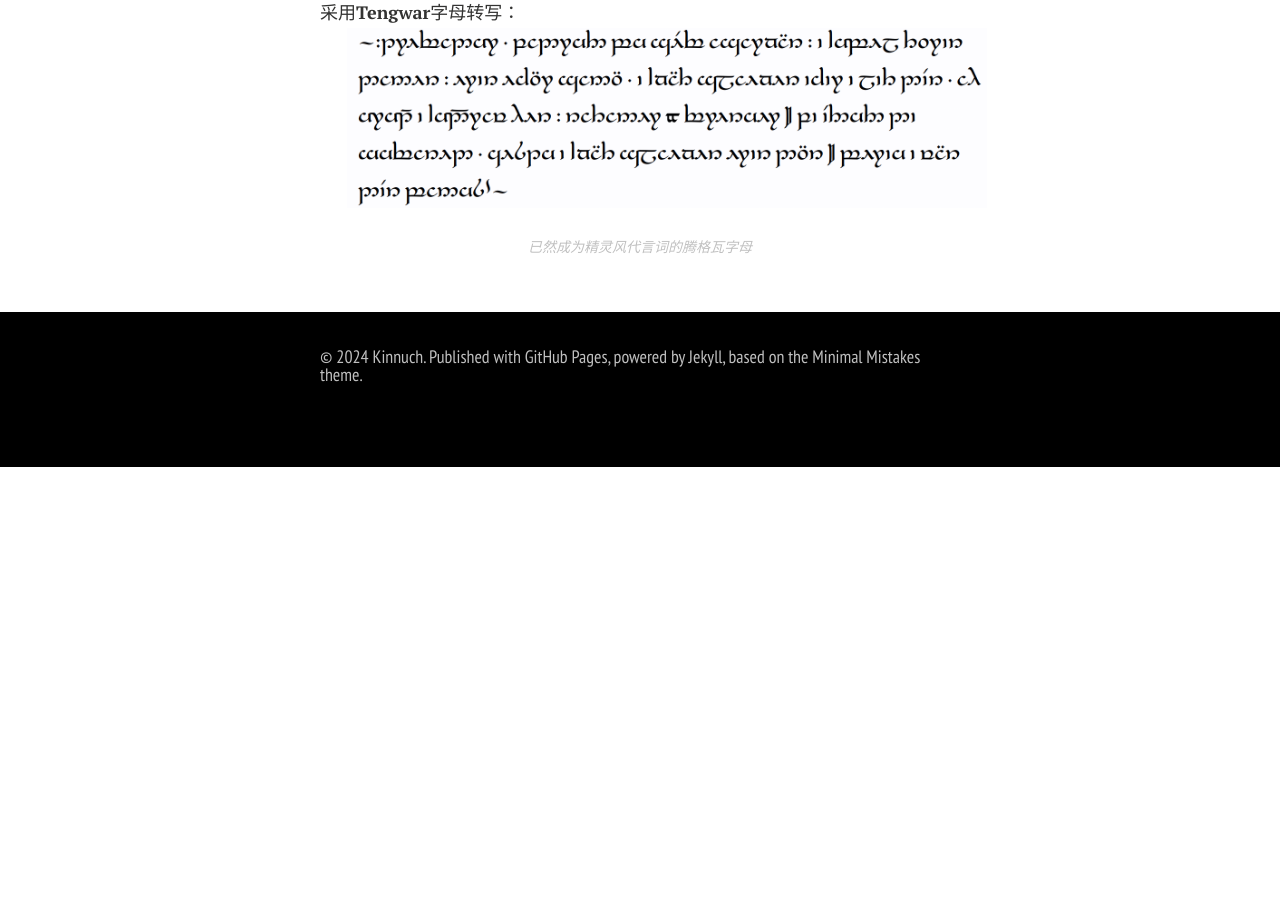
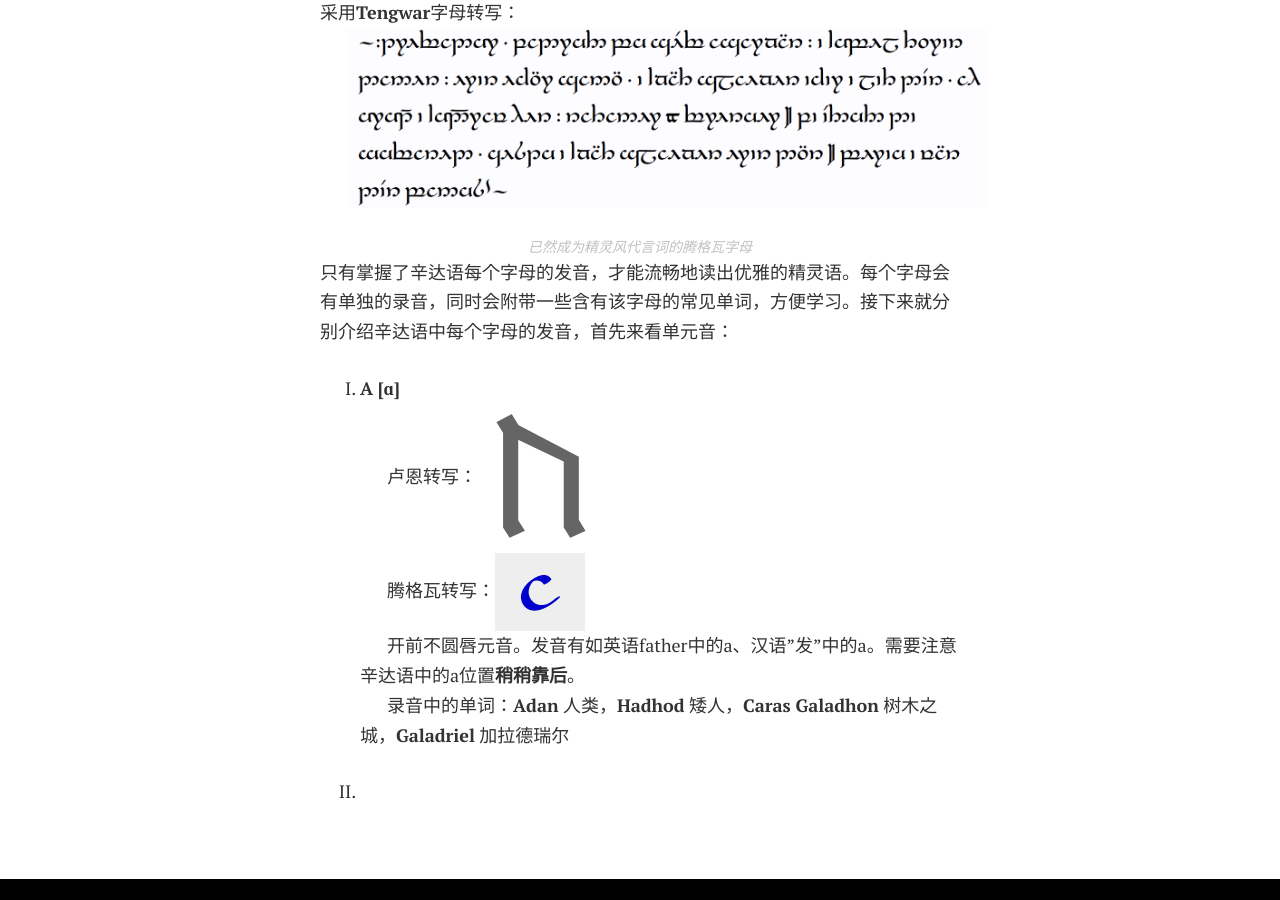
Before and after one commit to Kinnuch/kinnuch.github.io, a Jekyll site: the page built from laim/sindarin.md, in a window 1280 px wide and 900 px high, scrolled down 1809 px. Built offline with Jekyll 4.4.1, drawn with Linux system fonts in a browser that asks for light colours; nearby versions of some CDN libraries; comment, search, counter and statistics services are not loaded; a style sheet for code colours, icons or effects is not loaded; before the commit the page ends 2276 px from its top, so only the background shows below that; some of the changed text lies outside the part shown.

Commit message:
update sindarin lesson

```diff
--- a/laim/sindarin.md
+++ b/laim/sindarin.md
@@ -22,7 +22,7 @@ title: Sindarin Textbook
 
 ## Golthanneth Lad: tîw ah lhónnas| 第零课：字母和语音
 
-辛达语有着多种书写方式，最常用的有三种：基于茹尼字母(Runic)的**Angerthas Daeron**，基于腾格瓦字母(Tengwar)的**Tiwdi**，以及基于拉丁字母的，用于教学最方便的拉丁转写版本。在本课中，三种文字我们都将提及，但在之后的课程中，我们仅使用**拉丁转写**。
+辛达语有着多种书写方式，最常用的有三种：基于卢恩字母(Runic)的**Angerthas Daeron**，基于腾格瓦字母(Tengwar)的**Tiwdi**，以及基于拉丁字母的，用于教学最方便的拉丁转写版本。在本课中，三种文字我们都将提及，但在之后的课程中，我们仅使用**拉丁转写**。
 
 首先来看一段同样的文本，但使用不同字母书写所产生的效果：
 
@@ -45,3 +45,17 @@ title: Sindarin Textbook
 ![TengwarEg](https://kinnuch.github.io/laim/sindarin.assets/TengwarEg.png)
 
 <center style="font-size:14px;color:#C0C0C0;"><i>已然成为精灵风代言词的腾格瓦字母</i></center>
+
+只有掌握了辛达语每个字母的发音，才能流畅地读出优雅的精灵语。每个字母会有单独的录音，同时会附带一些含有该字母的常见单词，方便学习。接下来就分别介绍辛达语中每个字母的发音，首先来看单元音：
+
+1. **A [ɑ]**
+
+   卢恩转写：![Arune](https://kinnuch.github.io/laim/sindarin.assets/Arune.png)
+
+   腾格瓦转写：![Atengwar](https://kinnuch.github.io/laim/sindarin.assets/Atengwar.png)
+
+   开前不圆唇元音。发音有如英语father中的a、汉语"发"中的a。需要注意辛达语中的a位置**稍稍靠后**。
+
+   录音中的单词：**Adan** 人类，**Hadhod** 矮人，**Caras Galadhon** 树木之城，**Galadriel** 加拉德瑞尔
+
+2.
```
Also changed, not shown: laim/sindarin.assets/Arune.png (added), laim/sindarin.assets/Atengwar.png (added).
